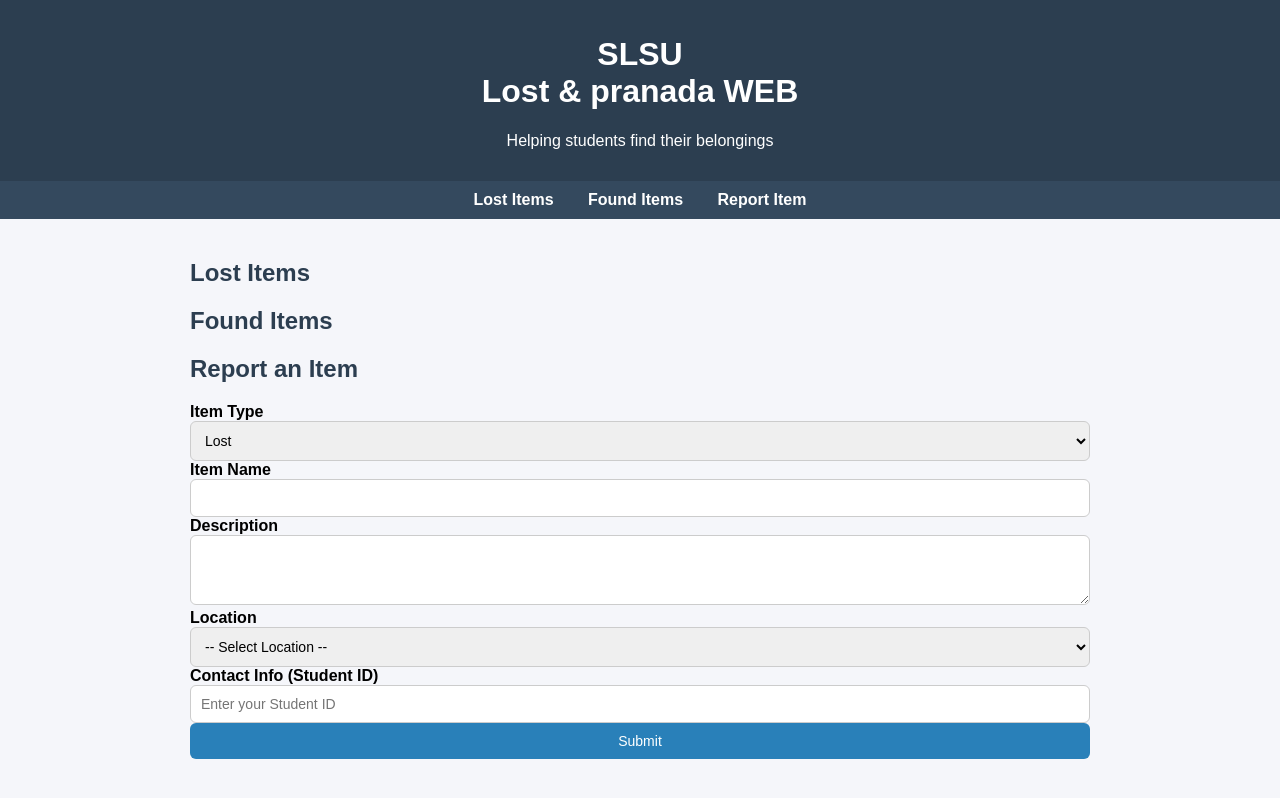
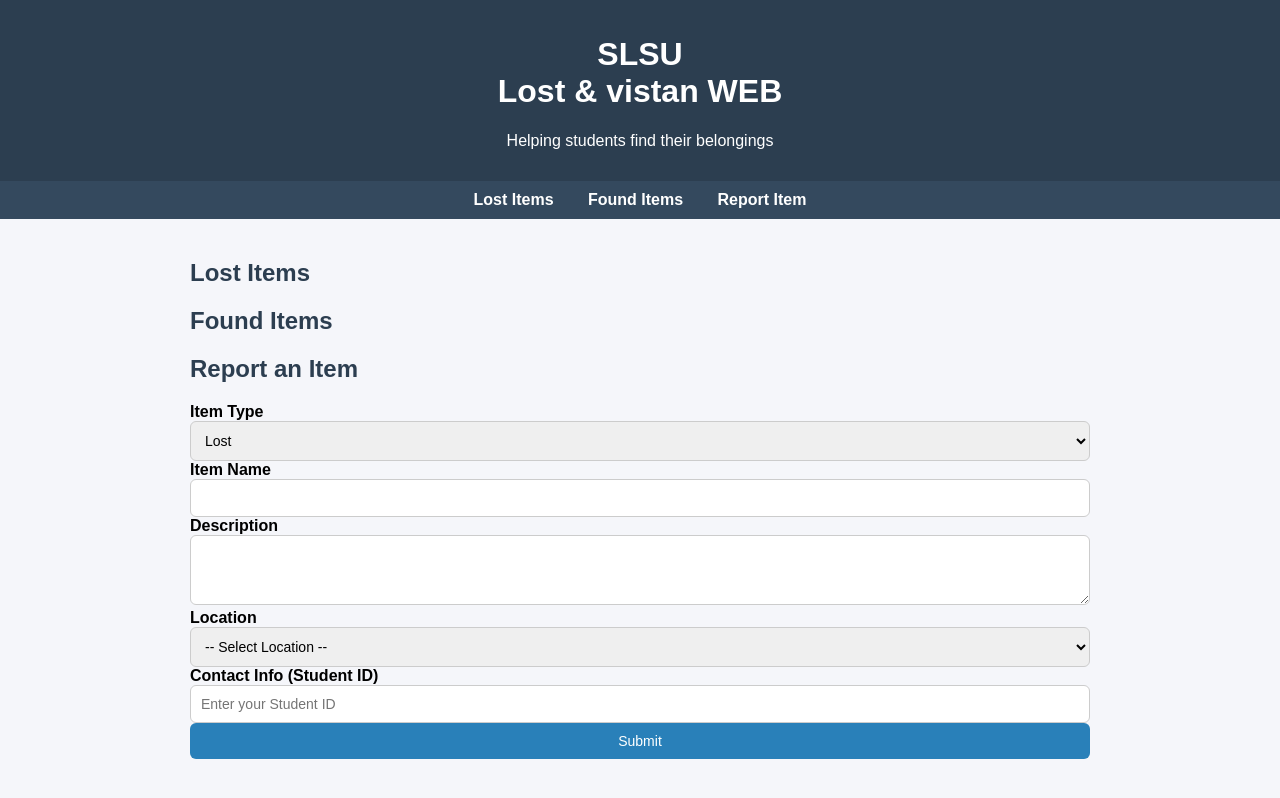
Before and after one commit to rick4life/Almarez-Pranada-Vistan, a plain HTML site: page lost-and-found-project.html in a window 1280 px wide. Drawn offline with Linux system fonts and the light colour scheme.

Commit message:
+ lost & vistan

```diff
--- a/lost-and-found-project.html
+++ b/lost-and-found-project.html
@@ -10,7 +10,7 @@
 
 <body>
   <header>
-    <h1>SLSU </br> Lost & pranada WEB</h1>
+    <h1>SLSU </br> Lost & vistan WEB</h1>
     <p>Helping students find their belongings</p>
   </header>
 
```
